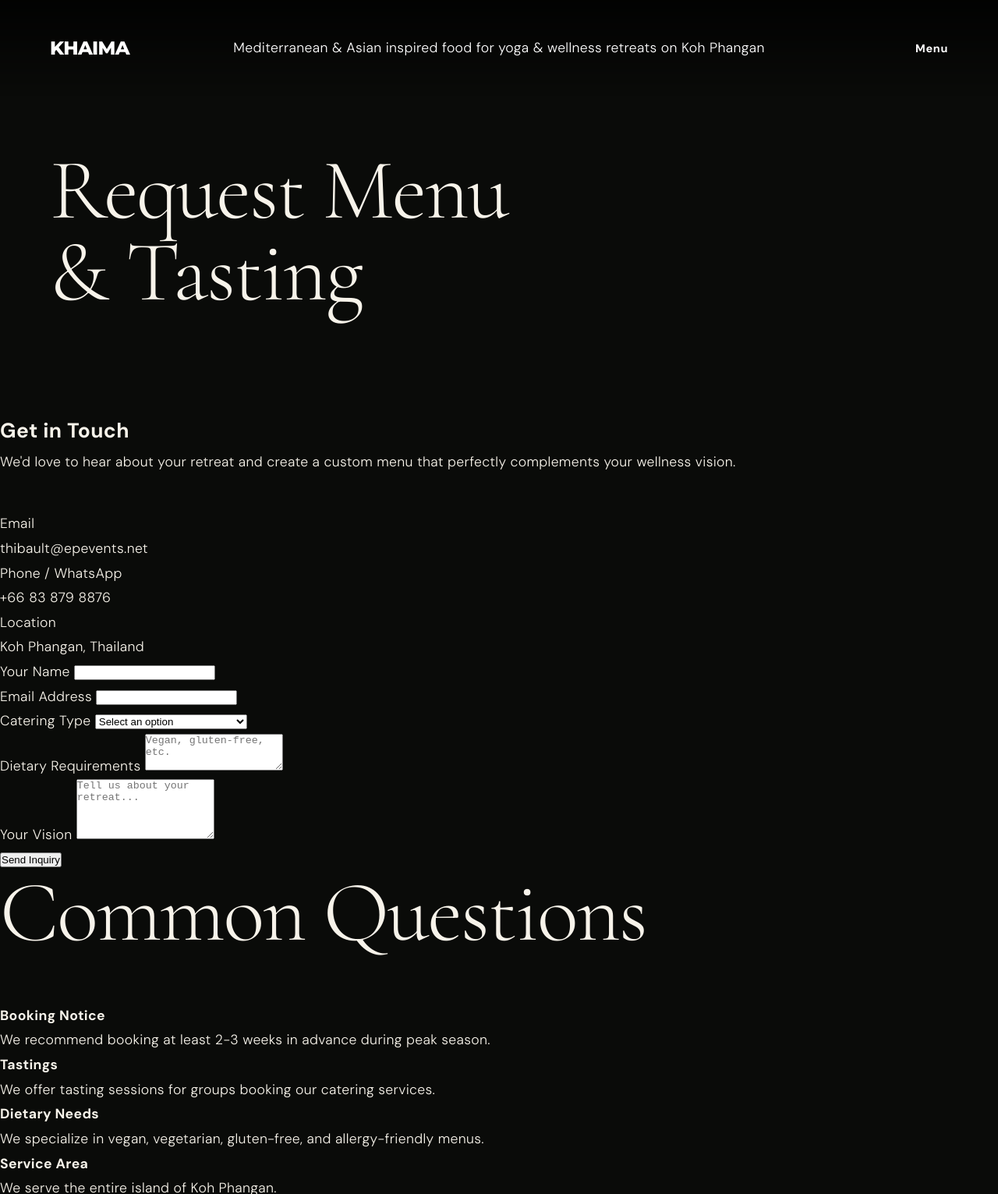
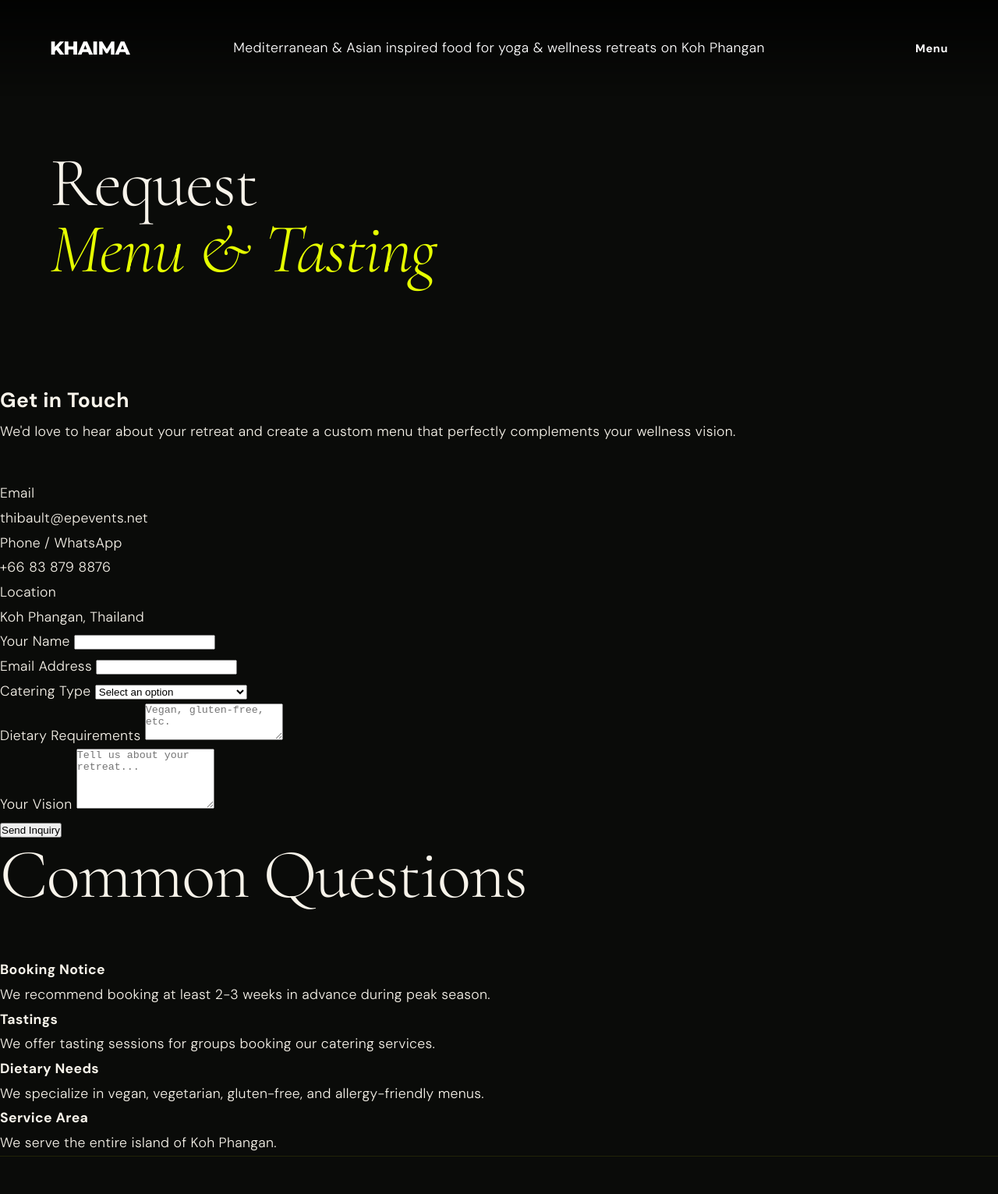
Before and after one commit to LuminaEnvision/khaimalanding, a plain HTML site: page inquiry.html in a window 1280 px wide. Shown: the top 1531 px of the page at 78% size. Drawn offline with nearby package versions, Linux system fonts and the light colour scheme.

Commit message:
Standardize heading sizes and apply branding logic to inquiry page

```diff
--- a/css/style.css
+++ b/css/style.css
@@ -374,7 +374,7 @@ p {
 /* Sections */
 .section-title {
     font-family: var(--font-main);
-    font-size: clamp(64px, 10vw, 110px);
+    font-size: clamp(52px, 7vw, 96px);
     color: var(--color-text-white);
     font-weight: 300;
     letter-spacing: -0.02em;
@@ -394,7 +394,7 @@ p {
 
 .page-title {
     font-family: var(--font-main);
-    font-size: clamp(64px, 10vw, 110px);
+    font-size: clamp(52px, 7vw, 96px);
     color: var(--color-text-white);
     font-weight: 300;
     letter-spacing: -0.02em;
--- a/inquiry.html
+++ b/inquiry.html
@@ -24,7 +24,7 @@
     </header>
 
     <section class="page-hero">
-        <h1 class="page-title">Request Menu <br>& Tasting</h1>
+        <h1 class="page-title">Request <br><em>Menu & Tasting</em></h1>
     </section>
 
     <section class="contact-section">
```
